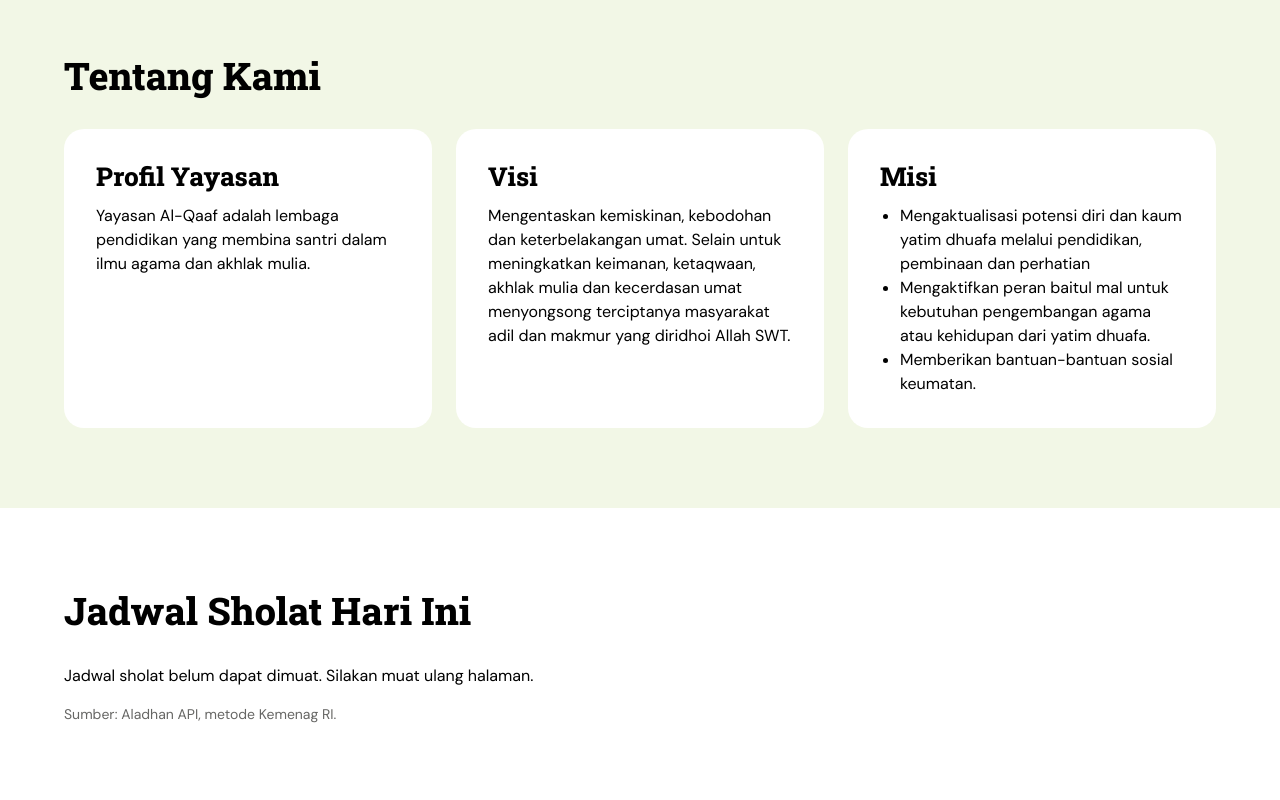
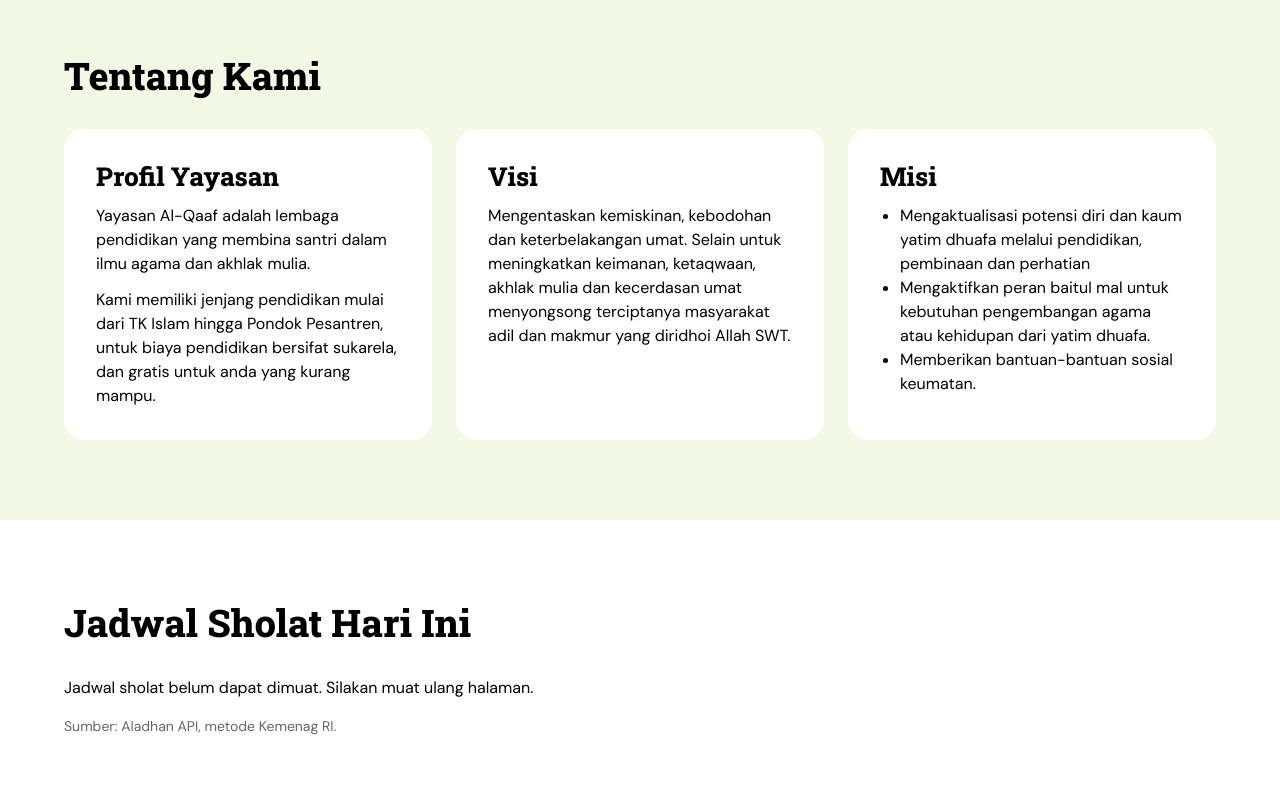
Before and after one commit to MidoriSmileykity/yayasan.al-qaaf, a plain HTML site: page index.html in a window 1280 px wide. Shown: the part 660-1460 px from the top of the page. Drawn offline with nearby package versions, Linux system fonts and the light colour scheme; no server answers.

Commit message:
Update index.html

```diff
--- a/index.html
+++ b/index.html
@@ -83,9 +83,12 @@
 <section id="tentang"><div class="wrap">
   <h2 class="section-title">Tentang Kami</h2>
   <div class="grid">
-    <div class="card"><h3>Profil Yayasan</h3><p>Yayasan Al-Qaaf adalah lembaga pendidikan yang membina santri dalam ilmu agama dan akhlak mulia.</p></div>
+    <div class="card"><h3>Profil Yayasan</h3><p>Yayasan Al-Qaaf adalah lembaga pendidikan yang membina santri dalam ilmu agama dan akhlak mulia.</p>
+    <p>Kami memiliki jenjang pendidikan mulai dari TK Islam hingga Pondok Pesantren, untuk biaya pendidikan bersifat sukarela, dan gratis untuk anda yang kurang mampu.</p></div>
     <div class="card"><h3>Visi</h3><p>Mengentaskan kemiskinan, kebodohan dan keterbelakangan umat. Selain untuk meningkatkan keimanan, ketaqwaan, akhlak mulia dan kecerdasan umat menyongsong terciptanya masyarakat adil dan makmur yang diridhoi Allah SWT.</p></div>
-    <div class="card"><h3>Misi</h3><ul><li>Mengaktualisasi potensi diri dan kaum yatim dhuafa melalui pendidikan, pembinaan dan perhatian</li><li>Mengaktifkan peran baitul mal untuk kebutuhan pengembangan agama atau kehidupan dari yatim dhuafa.</li><li>Memberikan bantuan-bantuan sosial keumatan.</li></ul></div>
+    <div class="card"><h3>Misi</h3><ul><li>Mengaktualisasi potensi diri dan kaum yatim dhuafa melalui pendidikan, pembinaan dan perhatian</li>
+                                       <li>Mengaktifkan peran baitul mal untuk kebutuhan pengembangan agama atau kehidupan dari yatim dhuafa.</li>
+                                       <li>Memberikan bantuan-bantuan sosial keumatan.</li></ul></div>
   </div>
 </div></section>
 
```
